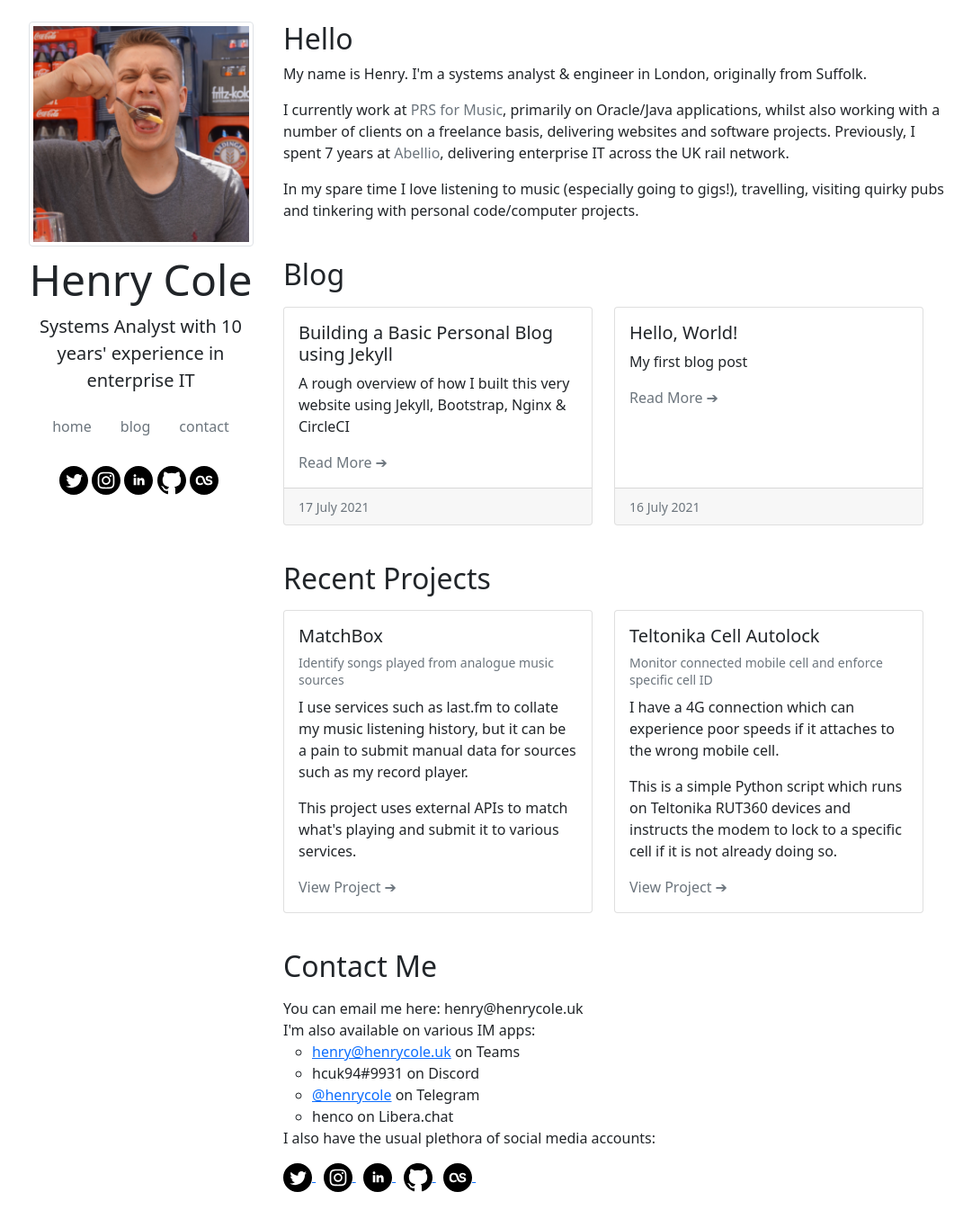
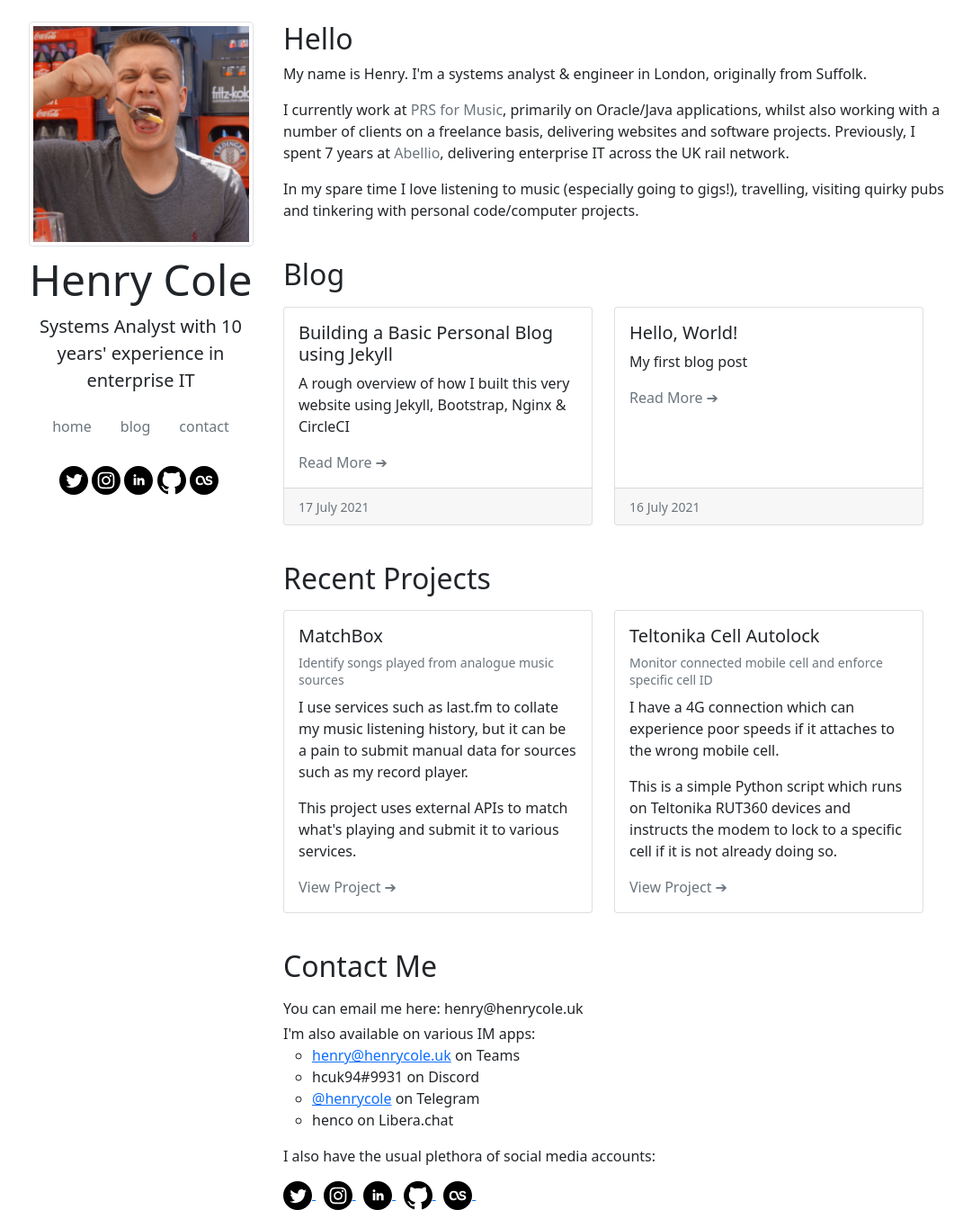
Before and after one commit to hcuk94/henry-personal-website, a Jekyll site: the page built from index.html, in a window 1280 px wide and 1345 px high. Shown: the whole window at 90% size, without its empty margins (56-1137 px from the left). Built offline with Jekyll 4.4.1, drawn with Linux system fonts in a browser that asks for light colours.

Commit message:
another thing

```diff
--- a/index.html
+++ b/index.html
@@ -25,7 +25,7 @@ layout: default
 <div class="row">
 <h2 class="mt-4 mb-3" id="contact">Contact Me</h2>
 <ul class="list-unstyled">
-  <li>You can email me here: henry@henrycole.uk</li>
+  <li class="pb-1">You can email me here: henry@henrycole.uk</li>
   <li>I'm also available on various IM apps:
     <ul>
       <li><a href="https://teams.microsoft.com/l/chat/0/0?users=henry@henrycole.uk" target="_blank">henry@henrycole.uk</a> on Teams</li>
@@ -34,7 +34,7 @@ layout: default
       <li>henco on Libera.chat</li>
     </ul>
   </li>
-  <li>I also have the usual plethora of social media accounts:</li>
 </ul>
+<p class="pb-0">I also have the usual plethora of social media accounts:</p>
 <div>{% include social_icons.html %}</div>
 </div>
```
